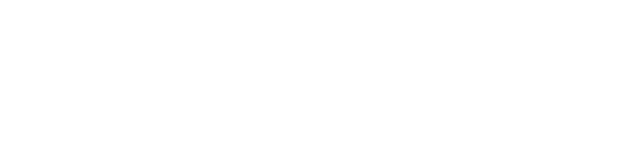
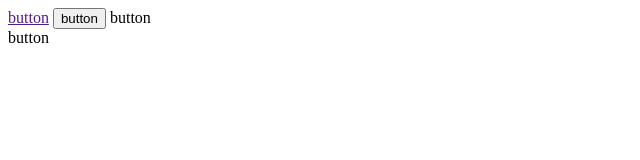
Before and after one commit to anbryshuta/your-help, a plain HTML site: page index.html in a window 1280 px wide. Shown: the whole page, without its empty margins (0-640 px from the left). Drawn offline with Linux system fonts and the light colour scheme.

Commit message:
добавил элементы для последующей стилизации

```diff
--- a/index.html
+++ b/index.html
@@ -5,5 +5,10 @@
     <meta name="viewport" content="width=device-width, initial-scale=1.0" />
     <title>Document</title>
   </head>
-  <body></body>
+  <body>
+    <a href="" class="button">button</a>
+    <button class="button">button</button>
+    <label for="" class="button">button</label>
+    <div class="button">button</div>
+  </body>
 </html>
--- a/styles/base.css
+++ b/styles/base.css
@@ -0,0 +1,2 @@
+.button {
+}
```
